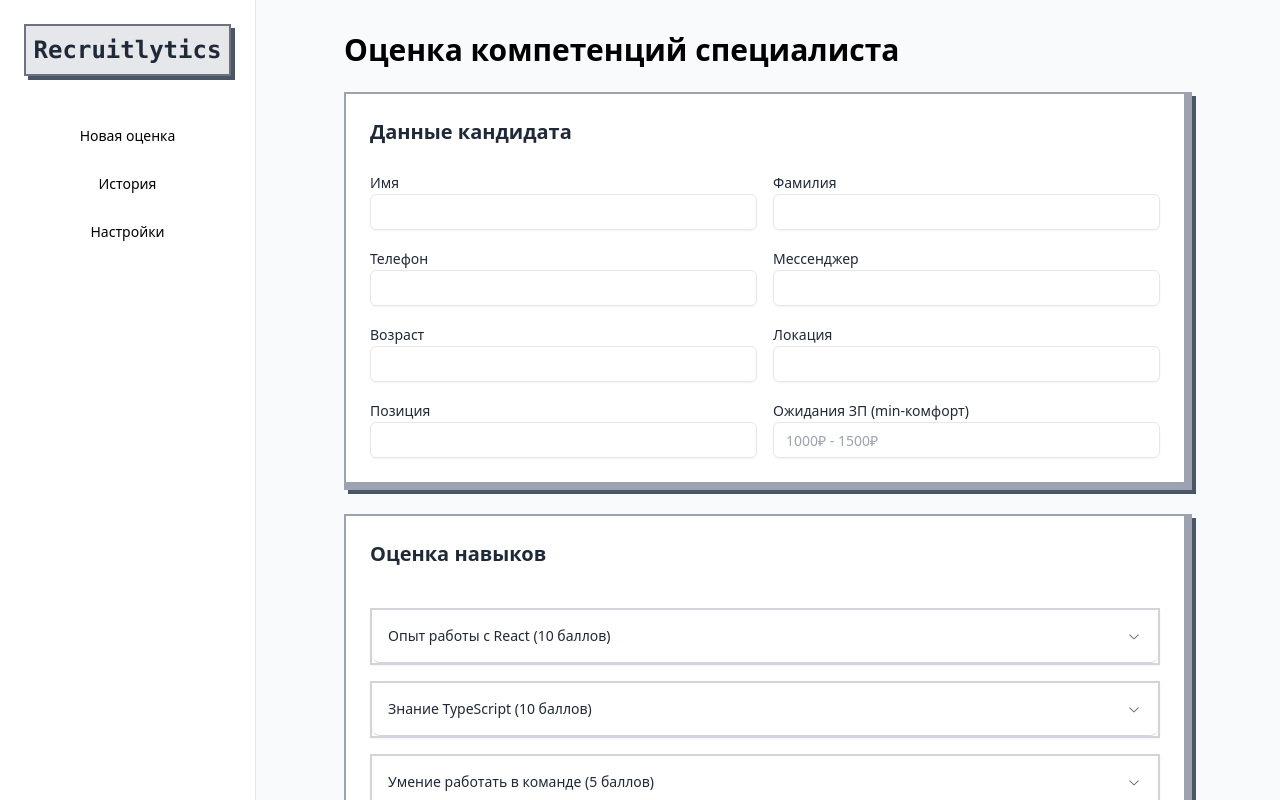
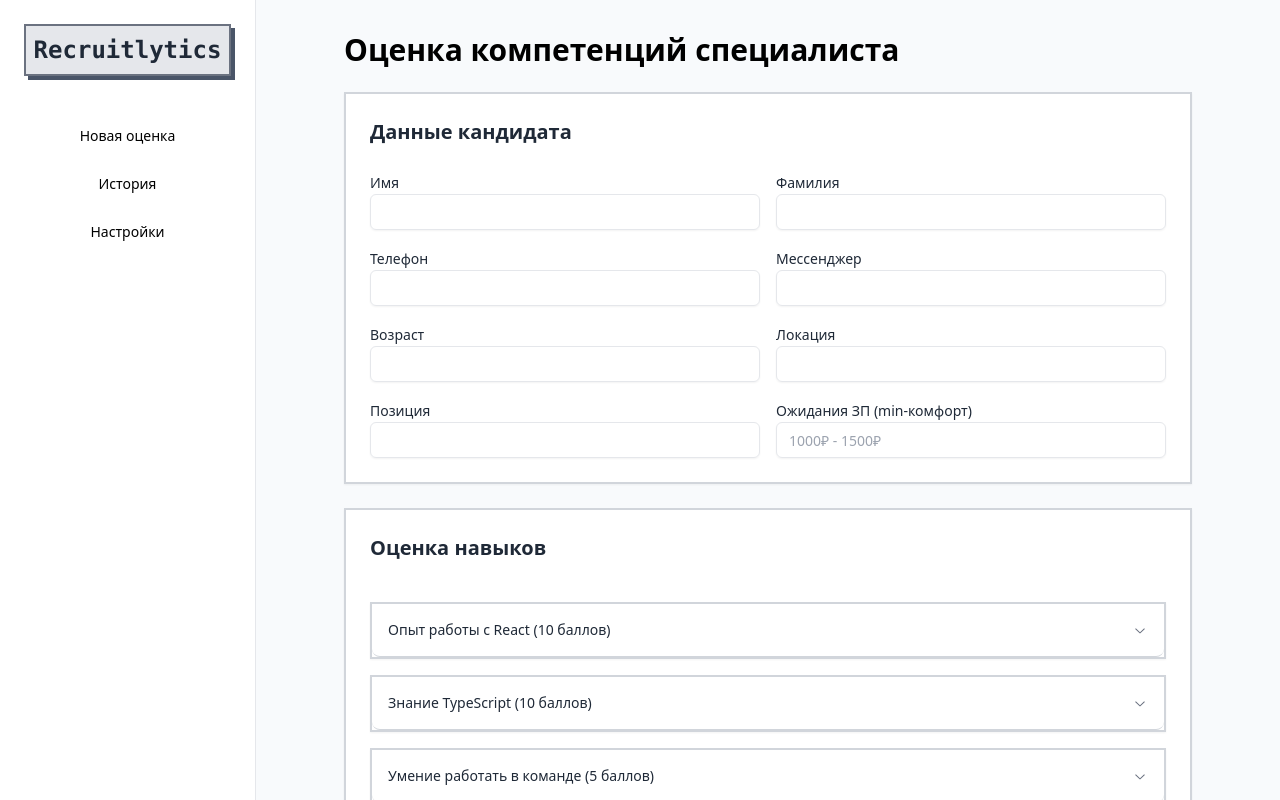
Before and after one commit to haaum666/Recruitlytics, a React (Vite) app: page / in a window 1280 px wide. Shown: the top 800 px of the page. Built offline with nearby package versions, Linux system fonts and the light colour scheme.

Commit message:
Update card.jsx

```diff
--- a/src/components/ui/card.jsx
+++ b/src/components/ui/card.jsx
@@ -6,7 +6,7 @@ const Card = React.forwardRef(({ className, ...props }, ref) => (
   <div
     ref={ref}
     className={cn(
-      "border-2 border-b-8 border-r-8 border-gray-400 bg-white text-gray-800 shadow-[4px_4px_0_0_#4a5568]",
+      "border-2 border-gray-300 bg-white text-gray-800 shadow-sm",
       className
     )}
     {...props}
```
